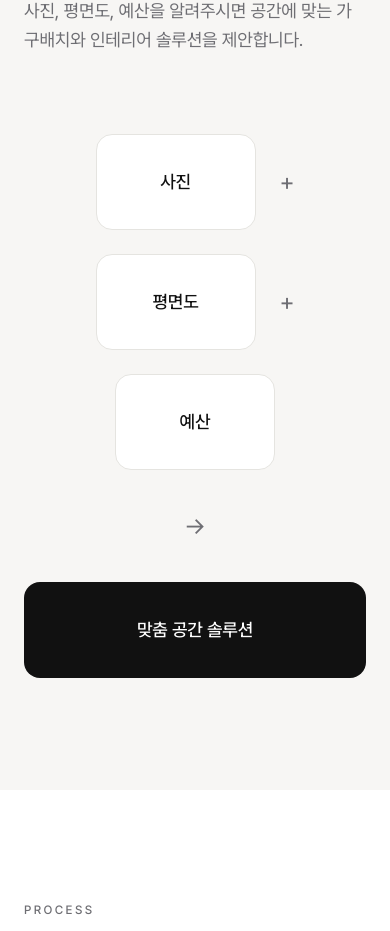
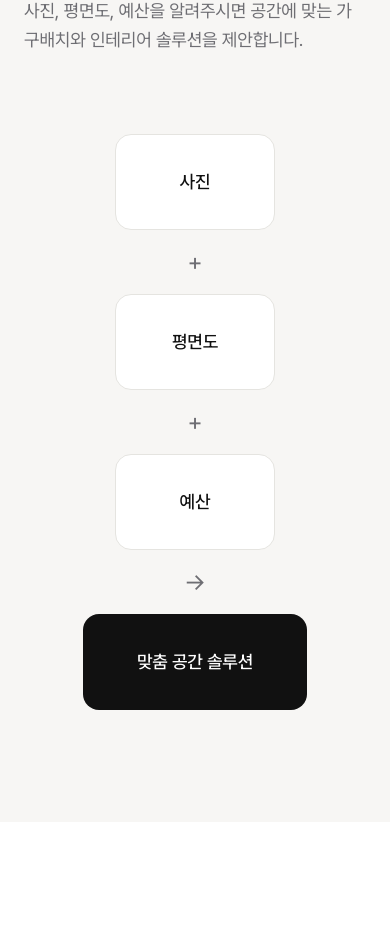
Before and after one commit to judack/interiorrecipe, a Next.js app: page / in a window 390 px wide. Shown: the part 1831-2762 px from the top of the page. Built offline with nearby package versions, Linux system fonts and the light colour scheme.

Commit message:
솔루션 섹션 모바일 정렬 버그 수정 (카드 너비 고정, 구조 단순화)

```diff
--- a/components/solution-section.tsx
+++ b/components/solution-section.tsx
@@ -1,6 +1,4 @@
 import { Reveal } from "@/components/reveal";
-
-const INPUTS = ["사진", "평면도", "예산"];
 
 export function SolutionSection() {
   return (
@@ -25,23 +23,20 @@ export function SolutionSection() {
         </Reveal>
 
         <Reveal delay={120}>
-          <div className="mt-20 flex flex-col items-center gap-6 md:mt-28 md:flex-row md:justify-center md:gap-8">
-            {INPUTS.map((input, i) => (
-              <div key={input} className="flex items-center gap-6 md:gap-8">
-                <div className="flex h-24 w-full min-w-40 items-center justify-center rounded-2xl border border-line bg-paper px-6 text-lg font-medium md:h-28 md:w-40">
-                  {input}
-                </div>
-                {i < INPUTS.length - 1 && (
-                  <span className="text-2xl text-mute">+</span>
-                )}
-              </div>
-            ))}
-
-            <span className="my-4 text-2xl text-mute md:my-0 md:mx-4">
-              →
-            </span>
-
-            <div className="flex h-24 w-full min-w-40 items-center justify-center rounded-2xl bg-ink px-8 text-center text-lg font-medium text-paper md:h-28 md:w-64">
+          <div className="mt-20 flex flex-col items-center gap-4 md:mt-28 md:flex-row md:justify-center md:gap-6">
+            <div className="flex h-24 w-40 items-center justify-center rounded-2xl border border-line bg-paper text-lg font-medium md:h-28">
+              사진
+            </div>
+            <span className="text-2xl text-mute">+</span>
+            <div className="flex h-24 w-40 items-center justify-center rounded-2xl border border-line bg-paper text-lg font-medium md:h-28">
+              평면도
+            </div>
+            <span className="text-2xl text-mute">+</span>
+            <div className="flex h-24 w-40 items-center justify-center rounded-2xl border border-line bg-paper text-lg font-medium md:h-28">
+              예산
+            </div>
+            <span className="text-2xl text-mute">→</span>
+            <div className="flex h-24 w-56 items-center justify-center rounded-2xl bg-ink px-4 text-center text-lg font-medium text-paper md:h-28 md:w-64">
               맞춤 공간 솔루션
             </div>
           </div>
```
